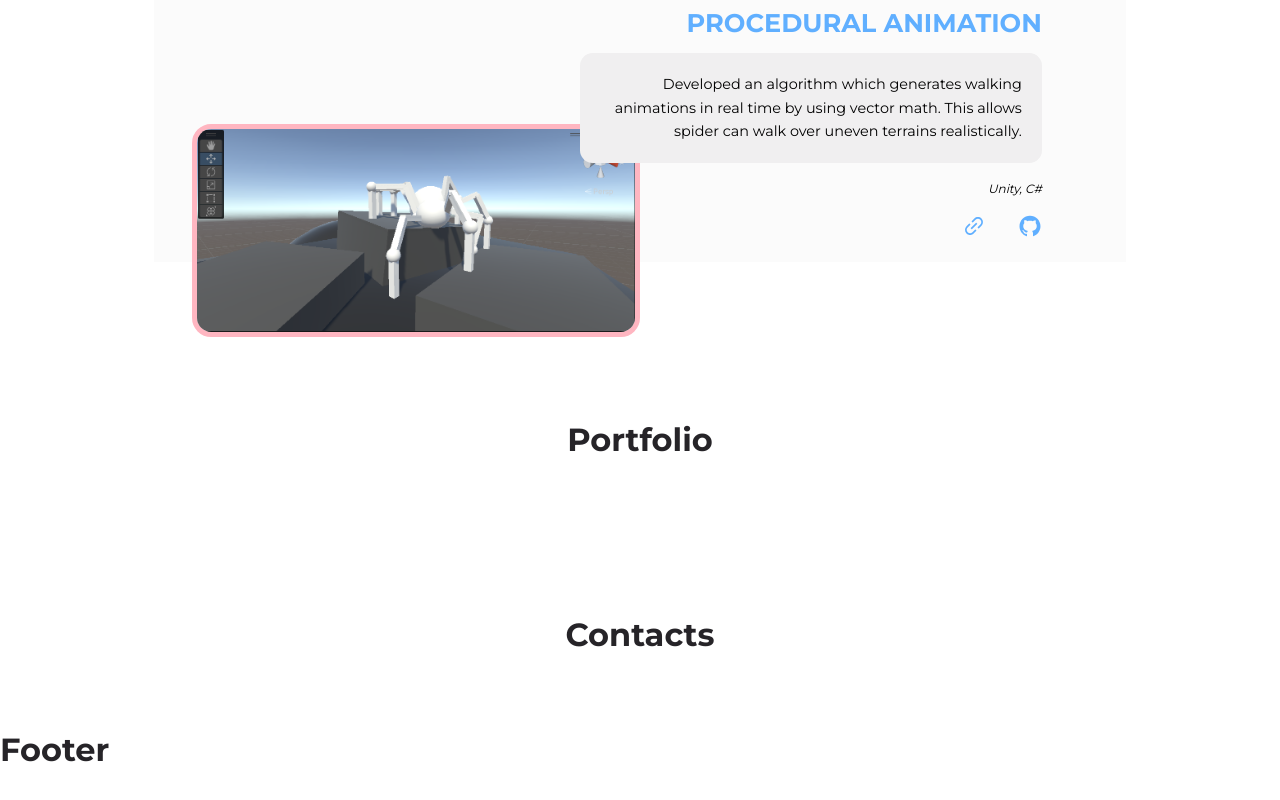
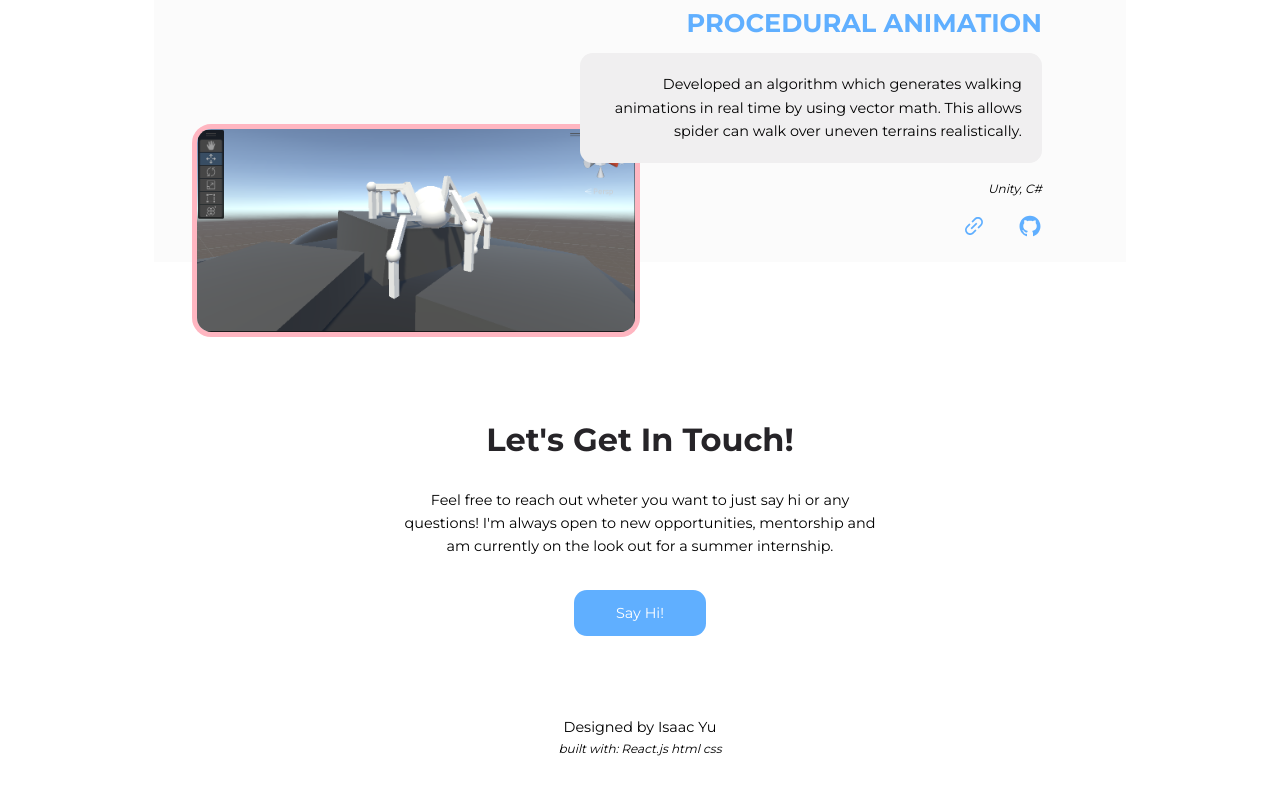
Before and after one commit to IsaacYu15/portfoliowebsite, a React (Create React App) app: page / in a window 1280 px wide. Shown: the part 1718-2518 px from the top of the page. Before the commit the page ends 2487 px from the top, so only its background shows below. Built offline with nearby package versions, Linux system fonts and the light colour scheme.

Commit message:
added footer and contact

```diff
--- a/src/App.jsx
+++ b/src/App.jsx
@@ -2,9 +2,7 @@ import Contact from "./sections/contact/Contact"
 import Footer from "./sections/footer/Footer"
 import Header from "./sections/header/Header"
 import Navbar from "./sections/navbar/Navbar"
-import Portfolio from "./sections/portfolio/Portfolio"
 import Work from "./sections/work/Work"
-//40:36
 
 const App = () => {
   return (
@@ -13,7 +11,6 @@ const App = () => {
         <Navbar/>
         <Header/>
         <Work/>
-        <Portfolio/>
         <Contact/>
         <Footer/>
 
--- a/src/index.css
+++ b/src/index.css
@@ -124,21 +124,6 @@ h6{
     cursor: pointer;
 }
 
-.btn:hover {
-    background-color: transparent;
-    border-color: var(--color-light);
-    transform: translateY(-0.5rem);
-}
-
-.btn.white {
-    background: var(--color-white);
-}
-
-.btn.white:hover {
-    background: transparent;
-    border-color: var(--color-white);
-}
-
 .btn.primary {
     background: var(--color-primary);
     color: white;/*such that the color is constant even when displaying different theme of colors*/
@@ -149,8 +134,5 @@ h6{
     background: transparent;
     border-color: var(--color-primary);
     color: var(--color-primary);
+    transform: translateY(-0.5rem);
 }
-
-.btn.sm {
-    padding: 0.5rem 1.2rem;
-}
--- a/src/sections/contact/Contact.jsx
+++ b/src/sections/contact/Contact.jsx
@@ -2,7 +2,14 @@ import './contact.css'
 
 const Contact = () => {
   return (
-    <section id="contact"><h2>Contacts</h2></section>
+    <section id="contact">
+      <div className="container contact__container">
+        <h2>Let's Get In Touch!</h2>
+        <p>Feel free to reach out wheter you want to just say hi or any questions! I'm always open to new opportunities, mentorship and am currently on the look out for a summer internship.</p>
+        <a href = 'mailto:yuisaac@outlook.com' className='btn primary'>Say Hi!</a>
+      </div>
+
+    </section>
   )
 }
 
--- a/src/sections/contact/contact.css
+++ b/src/sections/contact/contact.css
@@ -0,0 +1,11 @@
+.contact__container {
+    display: flex;
+    flex-direction: column;
+    align-items: center;
+    text-align: center;
+    gap: 2rem;
+}
+
+.contact__container p {
+    width: 50%;
+}
--- a/src/sections/footer/Footer.jsx
+++ b/src/sections/footer/Footer.jsx
@@ -1,7 +1,13 @@
 import './footer.css'
 const Footer = () => {
   return (
-    <footer><h2>Footer</h2></footer>
+    <footer>
+      <div className="container footer__container  ">
+        <p>Designed by Isaac Yu</p>
+        <small>built with: React.js html css</small>
+      </div>
+
+    </footer>
   )
 }
 
--- a/src/sections/footer/footer.css
+++ b/src/sections/footer/footer.css
@@ -0,0 +1,10 @@
+.footer__container {
+    display: flex;
+    flex-direction: column;
+    align-items: center;
+}
+
+.footer__container small {
+    font-style: italic;
+    margin-bottom: 5%;
+}
--- a/src/sections/header/Header.jsx
+++ b/src/sections/header/Header.jsx
@@ -13,7 +13,7 @@ const Header = () => {
             <h1>ISAAC YU</h1>
             <p>Hey There! 👋</p>
             <p>My names Isaac and I'm a Grade 12 student who loves to code in their free time.
-              I started off coding video games, but have moved on to developing various projects including pipelines, alogrithms, and websites</p>
+              I started off coding video games, but have moved on to developing various projects including pipelines, alogrithms, and websites!</p>
             <a href={Resume} dowload className='btn primary'>Download Resume <AiOutlineCloudDownload/></a>
         </div>
 
--- a/src/sections/portfolio/Portfolio.jsx
+++ /dev/null
@@ -1,9 +0,0 @@
-import './portfolio.css'
-
-const Portfolio = () => {
-  return (
-    <section id="portfolio"><h2>Portfolio</h2></section>
-  )
-}
-
-export default Portfolio
--- a/src/sections/work/Work.jsx
+++ b/src/sections/work/Work.jsx
@@ -9,7 +9,7 @@ const Services = () => {
     <section id="work">
       <div className="container work__container">
 
-        <h2>FEATURED PROECTS</h2>
+        <h2>FEATURED PROJECTS</h2>
 
         <div className="about__work">
            {
```
Also changed, not shown: src/sections/portfolio/portfolio.css (deleted), src/sections/work/work.css (line endings or trailing spaces).
